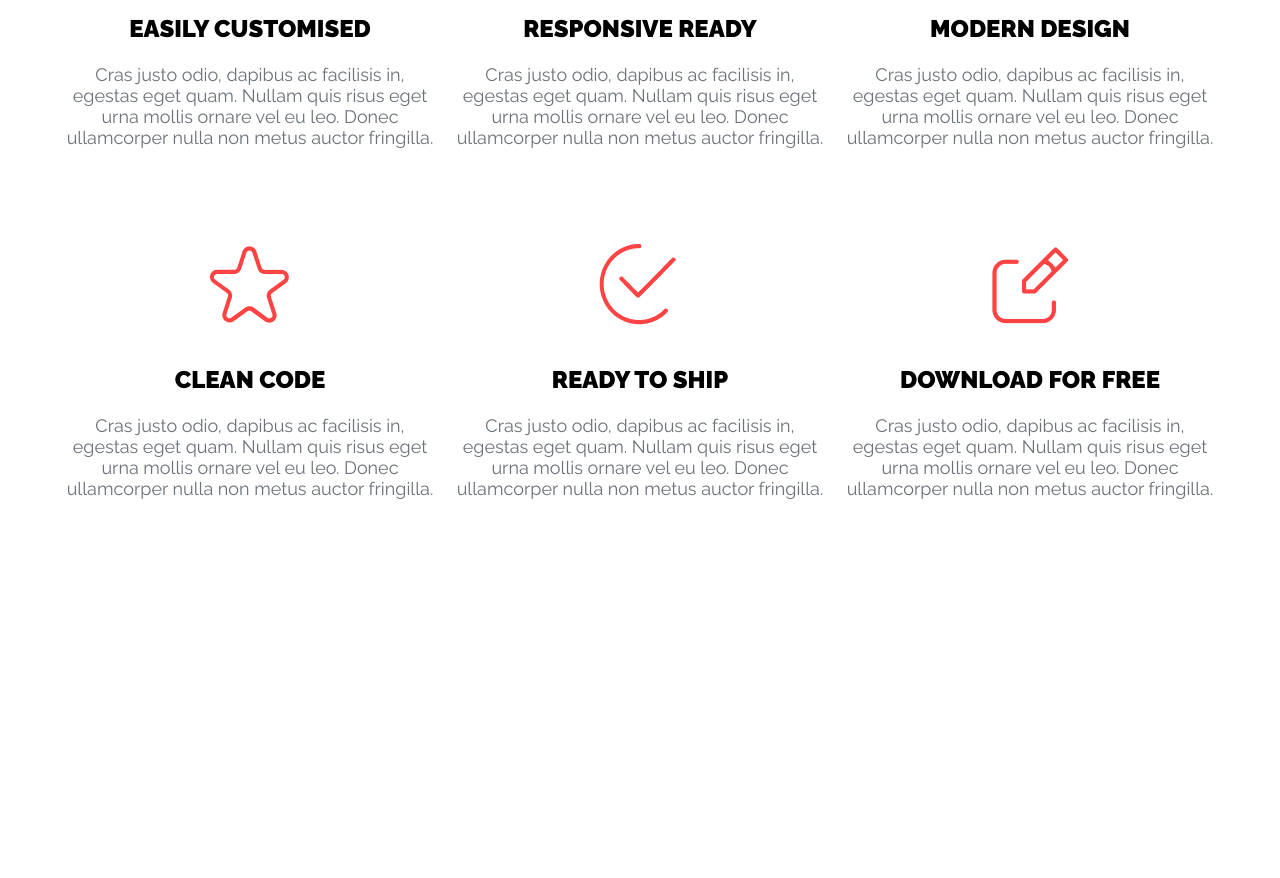
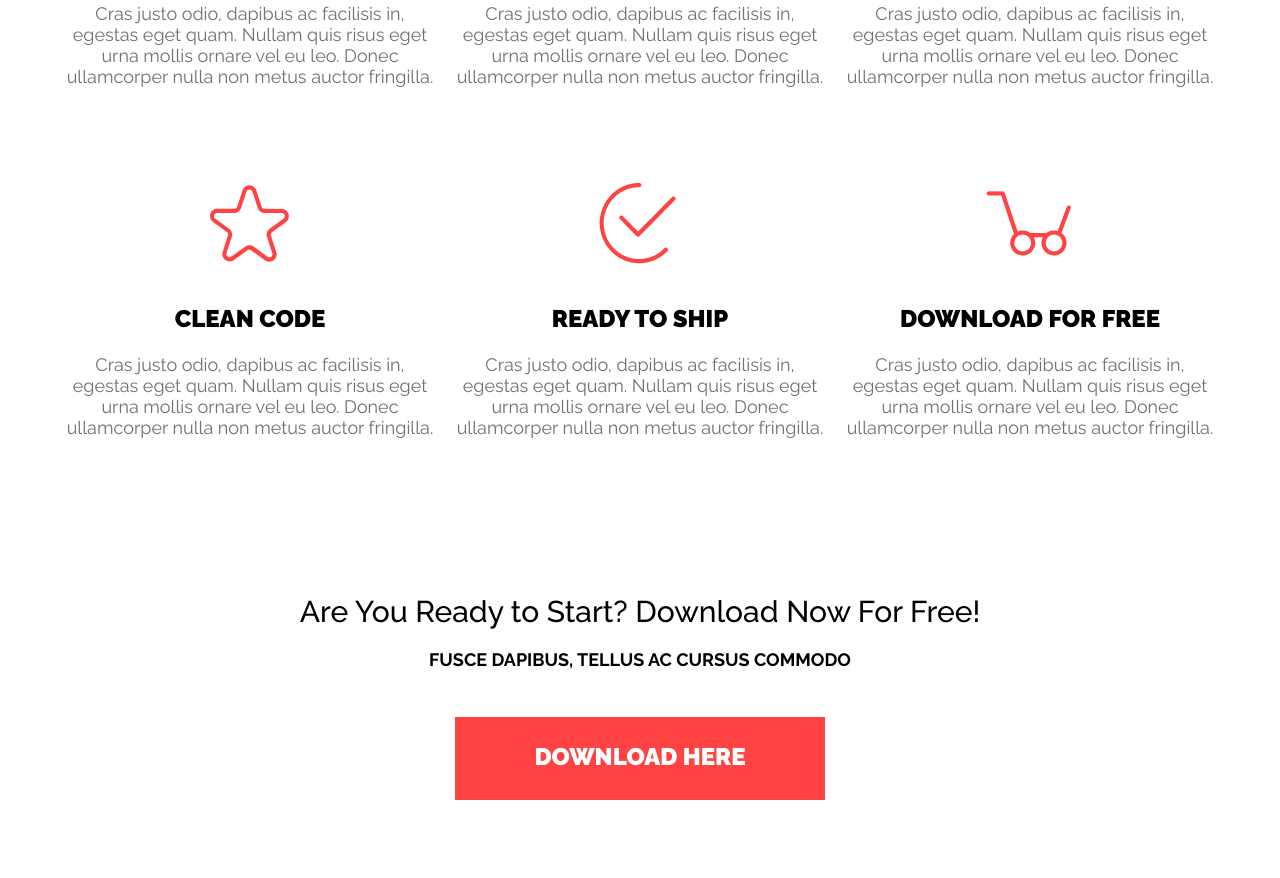
Before and after one commit to jecharmetout/FE28-ActiveBoxProject-Dudko-Maria, a website built with Parcel: page src/index.html in a window 1280 px wide. Shown: the part 1010-1888 px from the top of the page. Before the commit the page ends 1624 px from the top, so only its background shows below. Built offline with nearby package versions, Linux system fonts and the light colour scheme.

Commit message:
add section download&download style

```diff
--- a/src/index.html
+++ b/src/index.html
@@ -104,7 +104,7 @@
                     <div class="benefits-item-content">
                         <div class="benefits-img">
                             <!-- <i class="fa-solid fa-cart-shopping"></i> -->
-                            <img src="img/icons/pentosquare.png" alt="cartshopping">
+                            <img src="img/icons/cartshopping.png" alt="cartshopping">
                         </div>
                         <h3 class="benefits-title">Download for Free</h3>
                         <div class="benefits-text">
@@ -185,6 +185,20 @@
            </div>
        </div>
    </section> -->
-    <script type="module" src="./js/index.js"></script>
+   <section class="download">
+       <div class="container">
+           <div class="download-wrap">
+               <span class="download-span">Are You Ready to Start? Download Now For Free!</span>
+               <div class="download-text">
+                   <p>Fusce dapibus, tellus ac cursus commodo</p>
+               </div>
+               <div class="download-btn">
+                   <a href="#">download here</a>
+               </div>
+           </div>
+
+       </div>
+   </section>
+   <script type="module" src="./js/index.js"></script>
 </body>
 </html>
--- a/src/sass/benefits.scss
+++ b/src/sass/benefits.scss
@@ -40,10 +40,19 @@
 
             p{
                 font-weight: 400;
-                font-size: $_16px;
+                font-size: $_18px;
                 text-align: center;
             }
 
         }
     }
+    @media(max-width:992px){
+        margin: 0 15px 87px;
+        &:nth-last-child(-n+3){
+            margin-bottom: 87px;
+        }
+        &:last-child{
+            margin-bottom: 0;
+        }
+    }
 }
--- a/src/sass/colors.scss
+++ b/src/sass/colors.scss
@@ -1,4 +1,5 @@
-$white: rgb(255, 255, 255);
-$grey: rgb(186, 187, 197);
-$darkgrey: rgb(108, 114, 121);
-$red: rgb(255, 67, 67);
+$white: rgba(255, 255, 255,1);
+$grey: rgba(186, 187, 197);
+$darkgrey: rgba(108, 114, 121);
+$red: rgba(255, 67, 67);
+$black: rgba(0, 0, 0, 1);
--- /dev/null
+++ b/src/sass/download.scss
@@ -0,0 +1,46 @@
+.download-wrap{
+    display: flex;
+    flex-wrap: wrap;
+    justify-content: center;
+    align-items: center;
+    flex-direction: column;
+    .download-span{
+        font-size: $_30px;
+        font-weight: 500;
+        color: $black;
+        margin-bottom: 20px;
+        text-align: center;
+    }
+    .download-text {
+        margin-bottom: 47px;
+        p{
+            font-size: $_18px;
+            font-weight: 700;
+            text-transform: uppercase;
+            color: $black;
+            text-align: center;
+
+        }
+    }
+    .download-btn{
+        line-height: 80px;
+        width: 370px;
+        background: $red;
+        text-align: center;
+        cursor: pointer;
+        transition: 1s;
+        a{
+            color: $white;
+            font-weight: 900;
+            font-size: $_24px;
+            text-transform: uppercase;
+        }
+        &:hover{
+            transform: scale(1.1);
+            transition: 1s;
+            box-shadow: 2px 0px 16px 9px rgb(251 0 34 / 44%);
+
+        }
+    }
+
+}
--- a/src/sass/header.scss
+++ b/src/sass/header.scss
@@ -27,6 +27,9 @@
     flex-wrap: wrap;
     border-bottom: 1px solid $grey;
     margin-bottom: 130px;
+    @media(max-width:992px){
+        justify-content: center;
+    }
 
     // &:after{
     //     content: "";
@@ -44,6 +47,9 @@
     align-content: center;
     img{
         width:100%;
+    }
+    @media(max-width:992px){
+        margin-left: 75px;
     }
 }
 
@@ -83,6 +89,9 @@
 
             }
         }
+    }
+    @media (max-width: 430px) {
+       display:none;
     }
 }
 .header-content{
@@ -131,7 +140,7 @@
         align-items: center;
         flex-wrap: wrap;
         button{
-            width: 370px;
+            width: 313px;
             color:$white;
             line-height: 80px;
             background: $red;
@@ -148,6 +157,7 @@
                     box-shadow:0px 0px 20px 9px rgb(215 67 67 / 80%);
                 }
             }
+
             // transition: 0.5s;
             // &:hover{
             //     box-shadow:0px 0px 20px 9px rgb(215 67 67 / 80%);
--- a/src/sass/style.scss
+++ b/src/sass/style.scss
@@ -3,6 +3,7 @@
 @import "font.scss";
 @import "header.scss";
 @import "benefits.scss";
+@import "download.scss";
 
 
 * {
@@ -14,7 +15,7 @@
 }
 html {
   font-family: $raleway;
-  font-size: $_18px;
+  font-size: $_16px;
   background: $white;
 }
 
@@ -24,13 +25,25 @@ html {
   padding: 0 15px;
   position: relative;
   z-index: 10;
-  @media(max-width:1200px){
-      width:970px;
+  @media (max-width: 1200px) {
+    max-width: 970px;
+  }
+  @media (max-width: 992px) {
+    max-width: 750px;
+    font-size: 16px;
+  }
+  @media (max-width: 767px) {
+    max-width: 100%;
+    font-size: 15px;
+  }
+  @media (max-width: 430px) {
+    max-width: 100%;
+    font-size: 14px;
   }
 }
 
 section {
-  padding: 115px 0;
+  padding: 78px 0;
 }
 .wrap {
   display: flex;
@@ -38,6 +51,9 @@ section {
   align-items: center;
   flex-wrap: wrap;
   margin: 0 -15px;
+  @media (max-width: 992px) {
+    justify-content: center;
+  }
 }
 p {
   font-size: $_18px;
```
